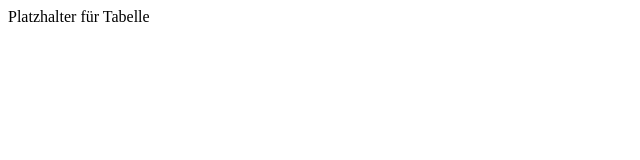
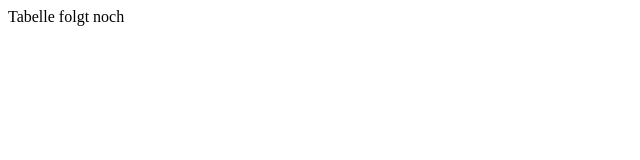
Before and after one commit to nikxwar/GIS-SoSe-2020, a plain HTML site: page Aufgaben/Aufgabe02/tags_used.html in a window 1280 px wide. Shown: the full height of the page, 0-640 px from the left. Drawn offline with Linux system fonts and the light colour scheme.

Commit message:
Formatierung&Fehlerbehebungen

```diff
--- a/Aufgaben/Aufgabe02/tags_used.html
+++ b/Aufgaben/Aufgabe02/tags_used.html
@@ -6,6 +6,6 @@
     <title>Tags used</title>
 </head>
 <body>
-    Platzhalter für Tabelle
+    Tabelle folgt noch
 </body>
 </html>
```
Also changed, not shown: Steckbrief/steckbrief.htm (+1 -1 lines).
